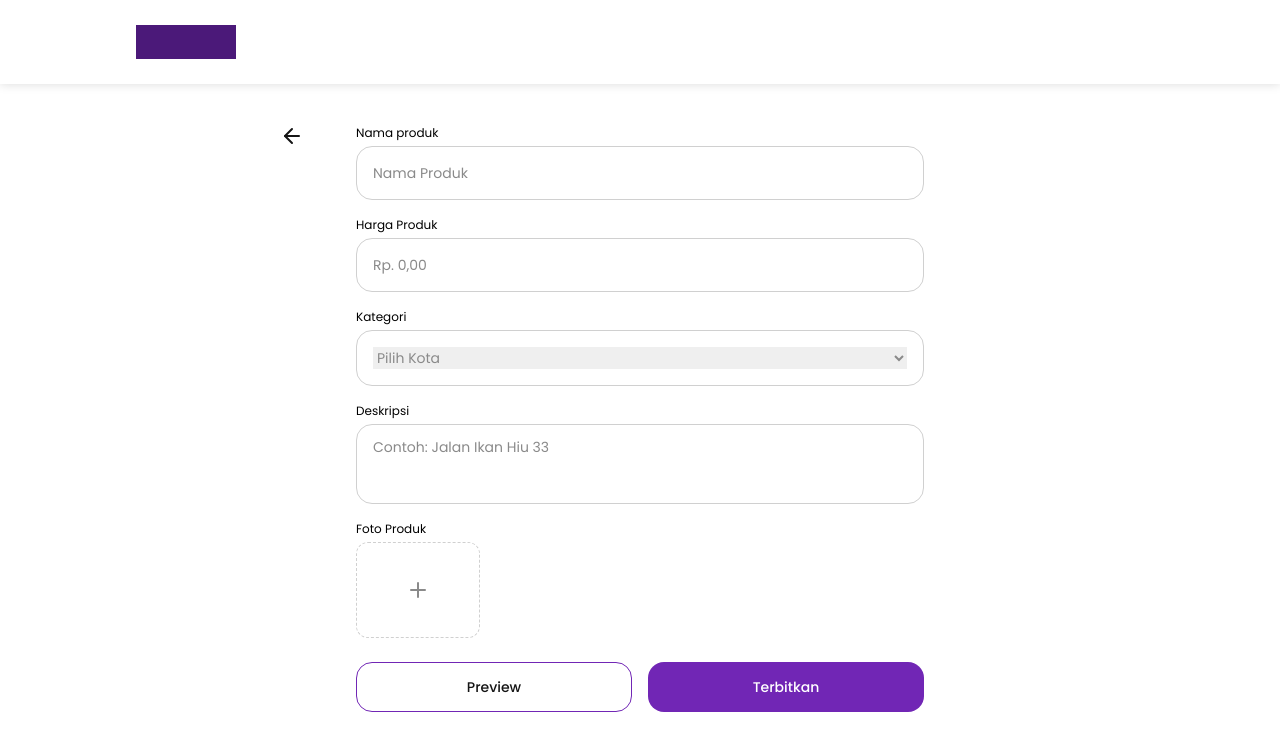
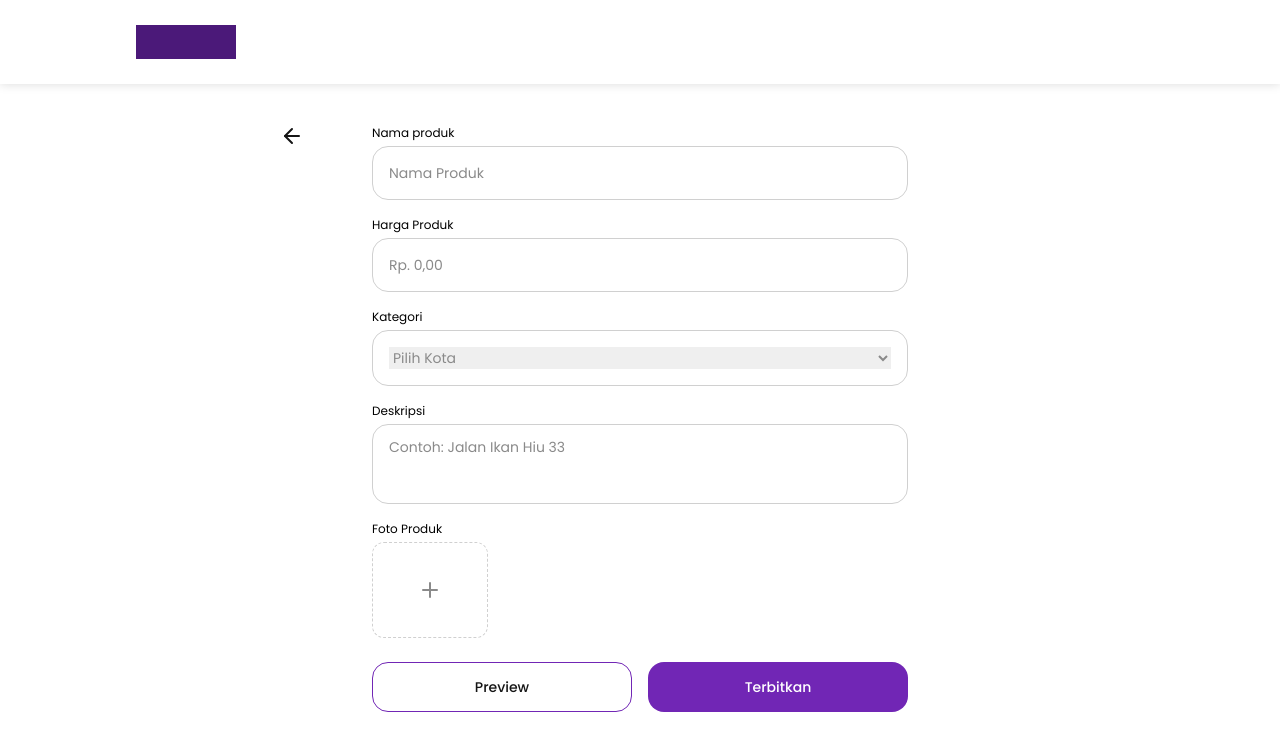
Before and after one commit to WhiteClover4/SecondHand-FE, a React (Create React App) app: page /seller/product/add in a window 1280 px wide. Shown: the top 750 px of the page. Built offline with nearby package versions, Linux system fonts and the light colour scheme; no server answers.

Commit message:
add product seller res

```diff
--- a/src/pages/seller/product/ProductSeller.js
+++ b/src/pages/seller/product/ProductSeller.js
@@ -12,11 +12,20 @@ export default function ProductSeller() {
   const navigate = useNavigate();
   return (
     <div className="absolute top-0 h-screen w-full overflow-auto">
-      <SimpleNavbar />
-      <div className="relative mx-auto mt-10 w-[568px]" onSubmit={(e) => e.preventDefault()}>
-        <BackButton className="absolute -left-[76px] top-0" />
+      <div className="h-13 flex w-full items-center lg:hidden">
+        <BackButton className=" mt-[14px] ml-4" />
+        <p className="mx-auto mt-4 flex justify-center text-body-14 font-medium">
+          {' '}
+          Lengkapi Detail Produk{' '}
+        </p>
+      </div>
+      <div className="hidden lg:block">
+        <SimpleNavbar />
+      </div>
+      <div className="relative mx-auto mt-10 w-full lg:w-[568px] px-4" onSubmit={(e) => e.preventDefault()}>
+        <BackButton className="absolute -left-[76px] top-0 hidden lg:block" />{' '}
         <form>
-          <div className="space-y-4">
+          <div className="space-y-4 w-full lg:w-full">
             <LabelTextInput label="Nama produk" placeholder="Nama Produk" />
             <LabelTextInput label="Harga Produk" placeholder="Rp. 0,00" />
             <LabelOptionInput label="Kategori" />
```
